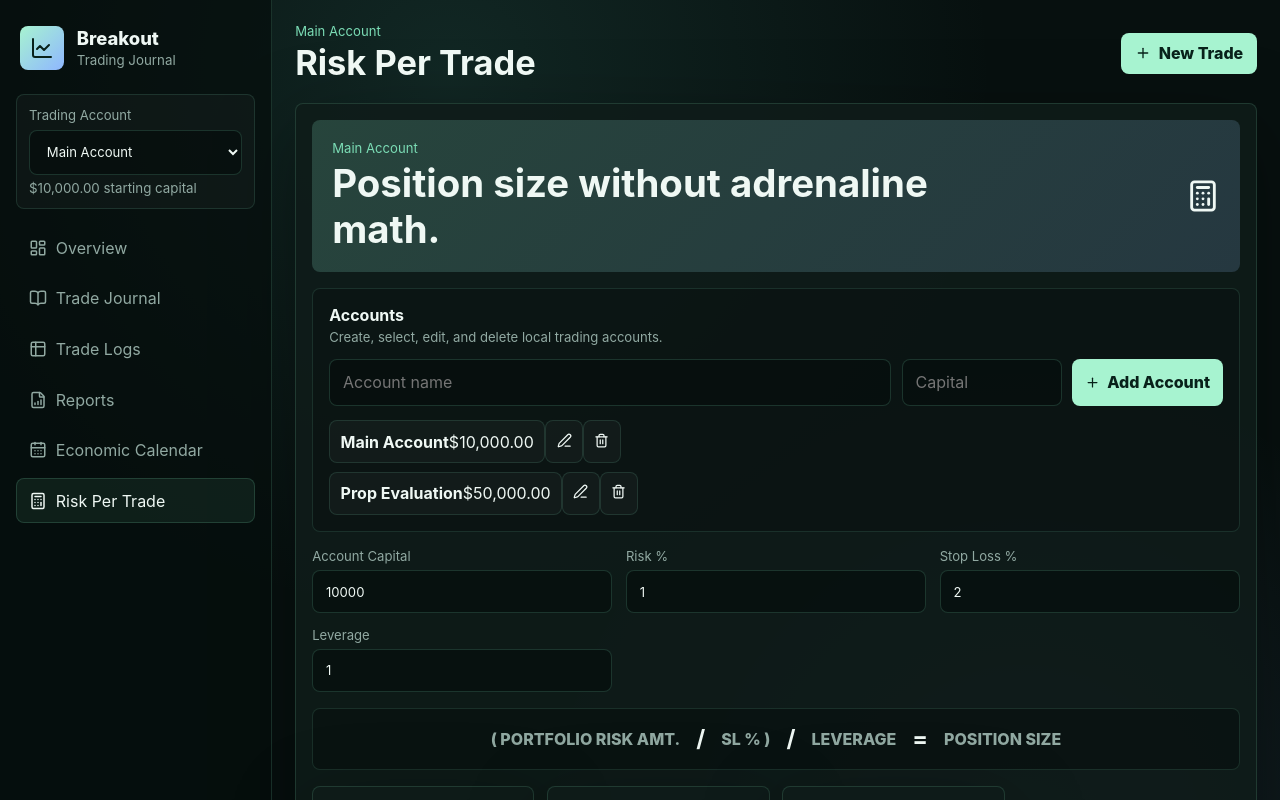
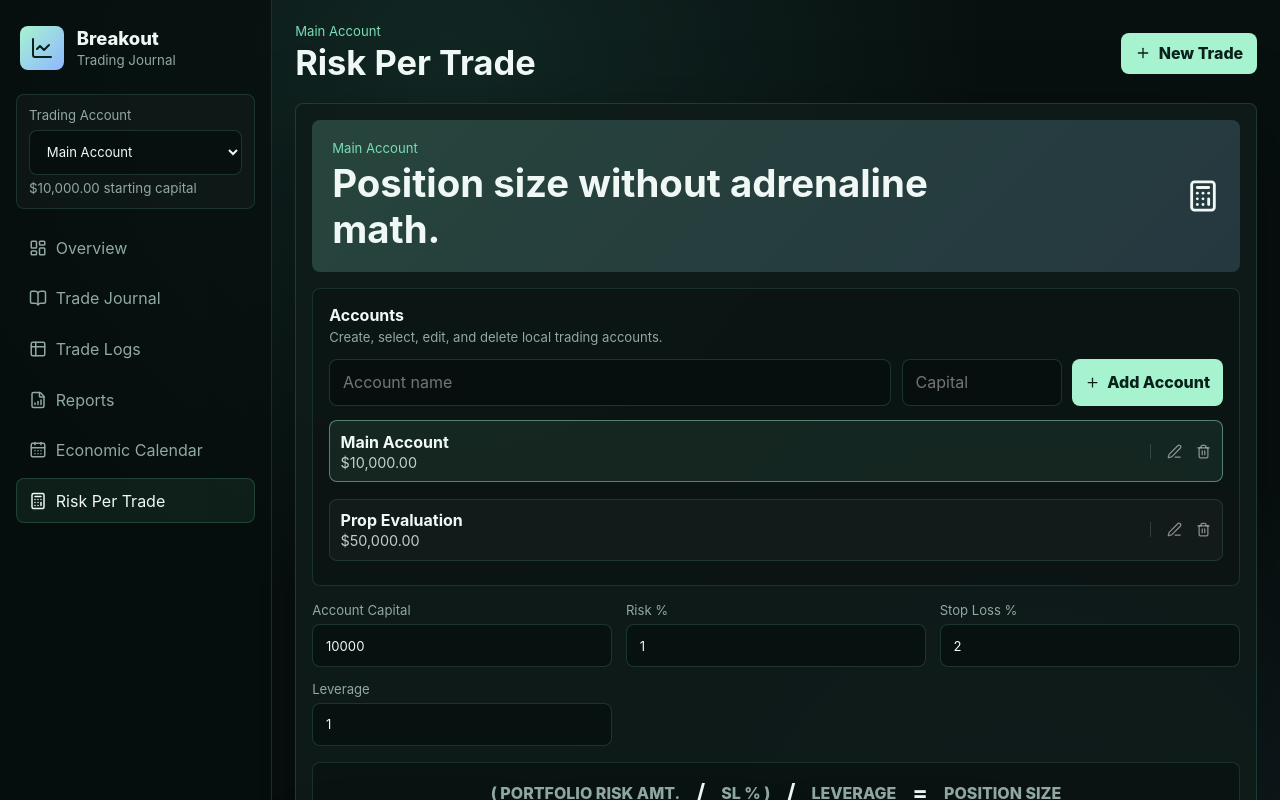
Before and after one commit to kurtmccarver/breakout, a Next.js app: page / in a window 1280 px wide. Both pictures are taken after a click on the button "Risk Per Trade". Shown: the top 800 px of the page. Built offline with nearby package versions, Linux system fonts and the light colour scheme.

Commit message:
refactor: improve account management UI and enhance user interaction

```diff
--- a/src/app/page.tsx
+++ b/src/app/page.tsx
@@ -1496,6 +1496,7 @@ export default function Home() {
     Create, select, edit, and delete local trading accounts.
   </p>
 </div>
+
 <div className="account-form">
   <input
     value={newAccount.name}
@@ -1519,17 +1520,19 @@ export default function Home() {
     <Plus size={15} /> Add Account
   </button>
 </div>
+
+{/* Added w-full flex flex-col gap-2 so the list container stretches to the edges */}
 <div className="account-list">
   {accounts.map((account) => (
     <article
       key={account.id}
-    className={
-      account.id === selectedAccountId ? "selected w-full" : "w-full"
-    }
+      className={account.id === selectedAccountId ? "selected" : ""}
+      style={{ display: "block", width: "100%", marginBottom: "8px" }}
     >
       {editingAccountId === account.id ? (
-      <div className="account-edit">
-        <input
+        <div style={{ display: "flex", width: "100%", gap: "8px", alignItems: "center" }}>
+          <input
+            style={{ flex: 1 }}
             value={accountDraft.name}
             onChange={(event) =>
               setAccountDraft({
@@ -1540,6 +1543,7 @@ export default function Home() {
           />
           <input
             type="number"
+            style={{ width: "120px" }}
             value={accountDraft.capital}
             onChange={(event) =>
               setAccountDraft({
@@ -1548,43 +1552,97 @@ export default function Home() {
               })
             }
           />
-        <button type="button" onClick={saveAccount}>
+          <button type="button" style={{ flexShrink: 0 }} onClick={saveAccount}>
             <Save size={15} />
           </button>
           <button
             type="button"
+            style={{ flexShrink: 0 }}
             onClick={() => setEditingAccountId(null)}
           >
             <X size={15} />
           </button>
         </div>
       ) : (
-      <div className="flex flex-row items-center gap-2 w-full">
         <button
           type="button"
-          className="flex flex-1 items-center justify-between px-3 py-1.5 border border-slate-700 rounded-md hover:bg-slate-800 transition-colors"
+          style={{
+            display: "flex",
+            width: "100%",
+            alignItems: "center",
+          }}
           onClick={() => setSelectedAccountId(account.id)}
         >
-          <strong className="text-left truncate mr-2">{account.name}</strong>
-          <span className="text-slate-300 whitespace-nowrap">{formatMoney(account.capital)}</span>
+          {/* Left Side: Account Name and Capital Stacked */}
+          <div
+            style={{
+              display: "flex",
+              flexDirection: "column",
+              alignItems: "flex-start",
+              flex: 1,
+              marginRight: "16px",
+              gap: "2px",
+            }}
+          >
+            <strong>{account.name}</strong>
+            <span style={{ fontSize: "0.9em", opacity: 0.8 }}>
+              {formatMoney(account.capital)}
+            </span>
+          </div>
+
+          {/* Right Side: Actions with Hover Effects */}
+          <div
+            style={{
+              display: "flex",
+              gap: "14px",
+              flexShrink: 0,
+              borderLeft: "1px solid rgba(255, 255, 255, 0.15)",
+              paddingLeft: "16px",
+              alignItems: "center",
+              height: "100%",
+            }}
+          >
+            <div
+              role="button"
+              title="Edit Account"
+              style={{
+                display: "flex",
+                alignItems: "center",
+                cursor: "pointer",
+                color: "rgba(255, 255, 255, 0.5)", // Default dim color
+                transition: "color 0.2s ease-in-out", // Smooth fade effect
+              }}
+              onMouseEnter={(e) => e.currentTarget.style.color = "#ffffff"} // Bright white on hover
+              onMouseLeave={(e) => e.currentTarget.style.color = "rgba(255, 255, 255, 0.5)"}
+              onClick={(e) => {
+                e.stopPropagation();
+                startEditAccount(account);
+              }}
+            >
+              <Edit3 size={15} />
+            </div>
+
+            <div
+              role="button"
+              title="Delete Account"
+              style={{
+                display: "flex",
+                alignItems: "center",
+                cursor: "pointer",
+                color: "rgba(255, 255, 255, 0.5)", // Default dim color
+                transition: "color 0.2s ease-in-out", // Smooth fade effect
+              }}
+              onMouseEnter={(e) => e.currentTarget.style.color = "#ff6b6b"} // Soft red on hover
+              onMouseLeave={(e) => e.currentTarget.style.color = "rgba(255, 255, 255, 0.5)"}
+              onClick={(e) => {
+                e.stopPropagation();
+                deleteAccount(account.id);
+              }}
+            >
+              <Trash2 size={15} />
+            </div>
+          </div>
         </button>
-
-        <button
-          type="button"
-          className="p-1.5 shrink-0 flex items-center justify-center border border-slate-700 rounded-md hover:bg-slate-800 transition-colors text-slate-300 hover:text-white"
-          onClick={() => startEditAccount(account)}
-        >
-          <Edit3 size={15} />
-        </button>
-
-        <button
-          type="button"
-          className="p-1.5 shrink-0 flex items-center justify-center border border-slate-700 rounded-md hover:bg-slate-800 transition-colors text-slate-300 hover:text-red-400"
-          onClick={() => deleteAccount(account.id)}
-        >
-          <Trash2 size={15} />
-        </button>
-      </div>
       )}
     </article>
   ))}
```
Lines whose indentation alone changed are shown as unchanged.
